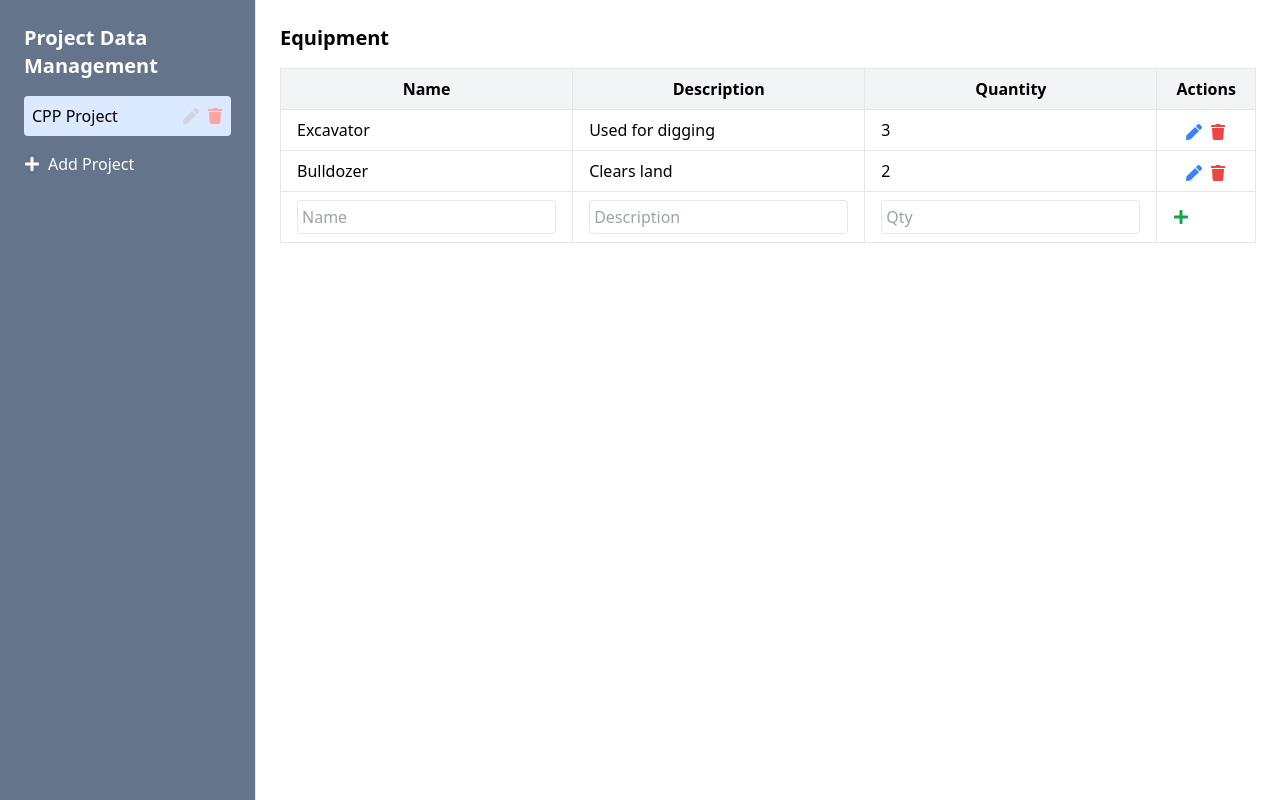
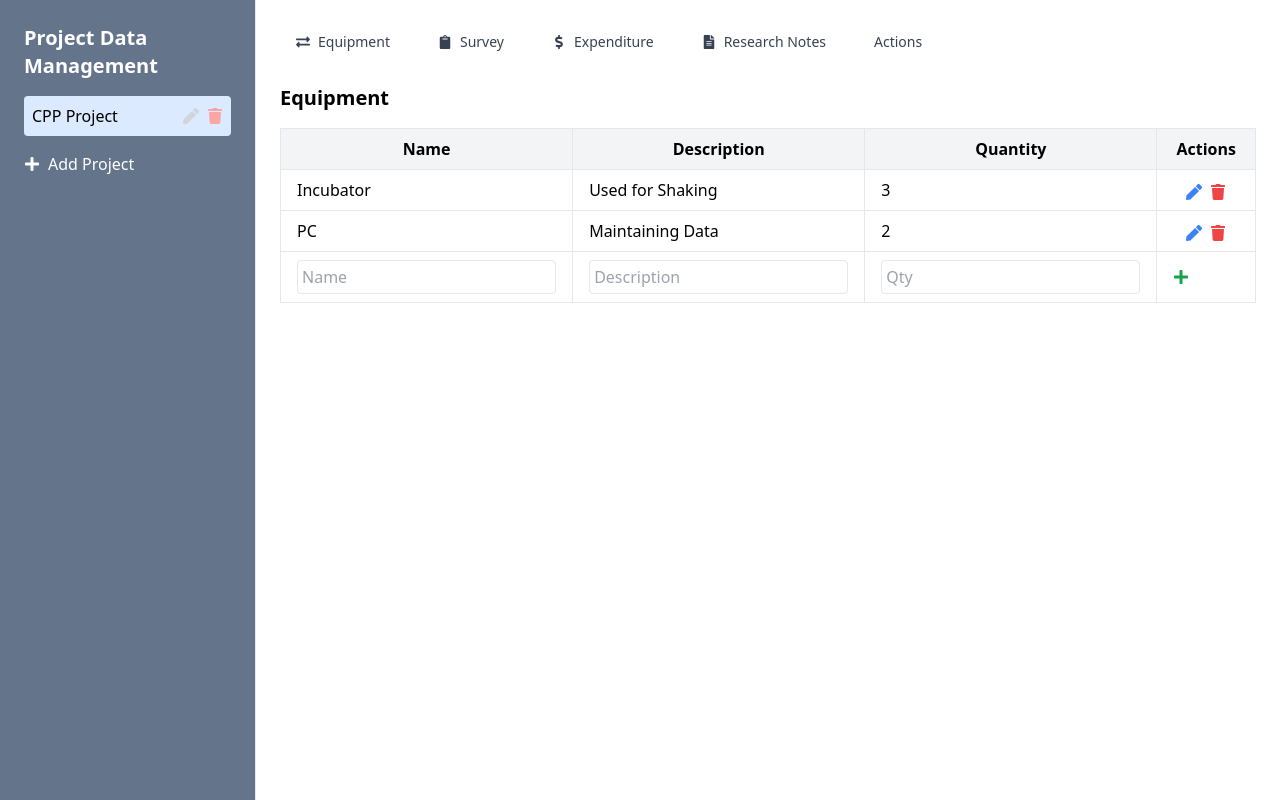
Before and after one commit to pawan132/project_manager, a React (Create React App) app: page / in a window 1280 px wide. Built offline with nearby package versions, Linux system fonts and the light colour scheme.

Commit message:
chenges in ui

```diff
--- a/src/App.js
+++ b/src/App.js
@@ -1,5 +1,6 @@
 import React, { useState } from "react";
 import { Sidebar } from "./components/Sidebar";
+import { HeaderTabs } from "./components/HeaderTabs";
 import { EquipmentTable } from "./components/EquipmentTable";
 
 const App = () => {
@@ -9,9 +10,12 @@ const App = () => {
       name: "CPP Project",
       details: {
         equipment: [
-          { id: 1, name: "Excavator", description: "Used for digging", quantity: 3 },
-          { id: 2, name: "Bulldozer", description: "Clears land", quantity: 2 },
+          { id: 1, name: "Incubator", description: "Used for Shaking", quantity: 3 },
+          { id: 2, name: "PC", description: "Maintaining Data", quantity: 2 },
         ],
+        survey: [],
+        expenditure: [],
+        researchNotes: [],
       },
     },
   ]);
@@ -28,7 +32,7 @@ const App = () => {
     const newProject = {
       id: Date.now(),
       name: `New Project ${projects.length + 1}`,
-      details: { equipment: [] },
+      details: { equipment: [], survey: [], expenditure: [], researchNotes: [] },
     };
     setProjects([...projects, newProject]);
     setSelectedProjectId(newProject.id);
@@ -107,10 +111,13 @@ const App = () => {
 
       <div className="flex-1 p-6 overflow-y-auto">
         {selectedProject ? (
-          <EquipmentTable
-            data={selectedProject.details.equipment}
-            onChange={handleEquipmentChange}
-          />
+          <>
+            <HeaderTabs selectedProject={selectedProject} onChange={handleEquipmentChange} />
+            <EquipmentTable
+              data={selectedProject.details.equipment}
+              onChange={handleEquipmentChange}
+            />
+          </>
         ) : (
           <div className="text-gray-500 text-center mt-20 text-xl">
             No project selected. Please add or select a project.
--- a/src/components/Actions.js
+++ b/src/components/Actions.js
@@ -1,2 +1,14 @@
-const Actions = () => <div><h2 className="text-lg font-semibold">Actions Section</h2></div>;
-export default Actions;
+// components/ActionsPanel.js
+import React from "react";
+
+const ActionsPanel = ({ selectedProject }) => {
+  return (
+    <div>
+      <h2 className="text-lg font-semibold mb-4">Actions for {selectedProject.name}</h2>
+      {/* List or CRUD for actions like tasks, pending items, etc. */}
+      <p>Action items will go here...</p>
+    </div>
+  );
+};
+
+export default ActionsPanel;
--- a/src/components/HeaderTabs.js
+++ b/src/components/HeaderTabs.js
@@ -1,20 +1,45 @@
 import React from "react";
 import { FaExchangeAlt, FaClipboard, FaDollarSign, FaFileAlt } from "react-icons/fa";
 
-export const HeaderTabs = () => {
+export const HeaderTabs = ({ selectedProject, onChange }) => {
   return (
     <div className="flex gap-4 mb-6">
-      <Tab icon={<FaExchangeAlt />} label="Equipment" active />
-      <Tab icon={<FaClipboard />} label="Survey" />
-      <Tab icon={<FaDollarSign />} label="Expenditure" />
-      <Tab icon={<FaFileAlt />} label="Research Notes" />
-      <Tab label="Actions" />
+      <Tab
+        icon={<FaExchangeAlt />}
+        label="Equipment"
+        active={selectedProject.selectedTab === "equipment"}
+        onClick={() => onChange("equipment")}
+      />
+      <Tab
+        icon={<FaClipboard />}
+        label="Survey"
+        active={selectedProject.selectedTab === "survey"}
+        onClick={() => onChange("survey")}
+      />
+      <Tab
+        icon={<FaDollarSign />}
+        label="Expenditure"
+        active={selectedProject.selectedTab === "expenditure"}
+        onClick={() => onChange("expenditure")}
+      />
+      <Tab
+        icon={<FaFileAlt />}
+        label="Research Notes"
+        active={selectedProject.selectedTab === "researchNotes"}
+        onClick={() => onChange("researchNotes")}
+      />
+      <Tab
+        label="Actions"
+        active={selectedProject.selectedTab === "actions"}
+        onClick={() => onChange("actions")}
+      />
     </div>
   );
 };
 
-const Tab = ({ icon, label, active }) => (
+const Tab = ({ icon, label, active, onClick }) => (
   <button
+    onClick={onClick}
     className={`flex items-center gap-2 px-4 py-2 rounded-md text-sm font-medium ${
       active ? "bg-blue-100 text-blue-700" : "bg-white hover:bg-gray-100 text-gray-700"
     }`}
```
Also changed, not shown: src/components/SurveyTable.js (renamed from src/components/Survey.js).
